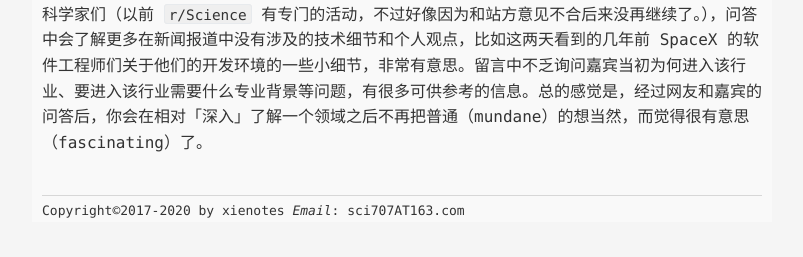
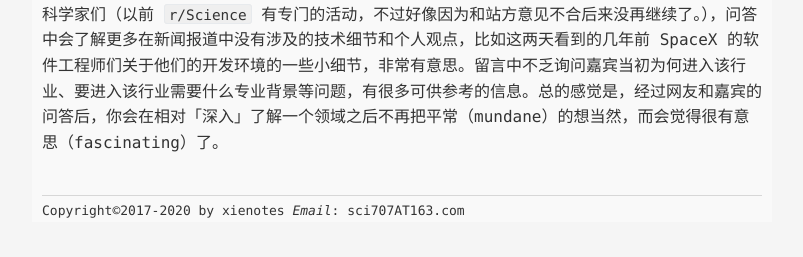
Before and after one commit to xienotes/xienotes.github.io, a Jekyll site: the page built from _posts/2020-06-01-21480.md, in a window 1280 px wide. Shown: the part 256-513 px from the top of the page, without its empty margins (238-1041 px from the left). Built offline with Jekyll 4.4.1, drawn with Linux system fonts in a browser that asks for light colours.

Commit message:
Update 2020-06-01-21480.md

```diff
--- a/_posts/2020-06-01-21480.md
+++ b/_posts/2020-06-01-21480.md
@@ -7,4 +7,4 @@ mf-post-status:
 slug: '21480'
 category: social
 ---
-Reddit 上有个版面叫  `r/IAmA`，取自 `I Am A *` 以及 `Ask Me Anything` 的意思，即邀请各行各业的人在线回答网友提出的各种问题。「各行各业」范围非常广，从奥巴马、比尔•盖茨到普通人。网友也可以发起请求（request）邀请具体人物。我个人最喜欢邀请到跟技术和科学相关的工程师和科学家们（以前 `r/Science` 有专门的活动，不过好像因为和站方意见不合后来没再继续了。），问答中会了解更多在新闻报道中没有涉及的技术细节和个人观点，比如这两天看到的几年前 SpaceX 的软件工程师们关于他们的开发环境的一些小细节，非常有意思。留言中不乏询问嘉宾当初为何进入该行业、要进入该行业需要什么专业背景等问题，有很多可供参考的信息。总的感觉是，经过网友和嘉宾的问答后，你会在相对「深入」了解一个领域之后不再把普通（mundane）的想当然，而觉得很有意思（fascinating）了。
+Reddit 上有个版面叫  `r/IAmA`，取自 `I Am A *` 以及 `Ask Me Anything` 的意思，即邀请各行各业的人在线回答网友提出的各种问题。「各行各业」范围非常广，从奥巴马、比尔•盖茨到普通人。网友也可以发起请求（request）邀请具体人物。我个人最喜欢邀请到跟技术和科学相关的工程师和科学家们（以前 `r/Science` 有专门的活动，不过好像因为和站方意见不合后来没再继续了。），问答中会了解更多在新闻报道中没有涉及的技术细节和个人观点，比如这两天看到的几年前 SpaceX 的软件工程师们关于他们的开发环境的一些小细节，非常有意思。留言中不乏询问嘉宾当初为何进入该行业、要进入该行业需要什么专业背景等问题，有很多可供参考的信息。总的感觉是，经过网友和嘉宾的问答后，你会在相对「深入」了解一个领域之后不再把平常（mundane）的想当然，而会觉得很有意思（fascinating）了。
```
